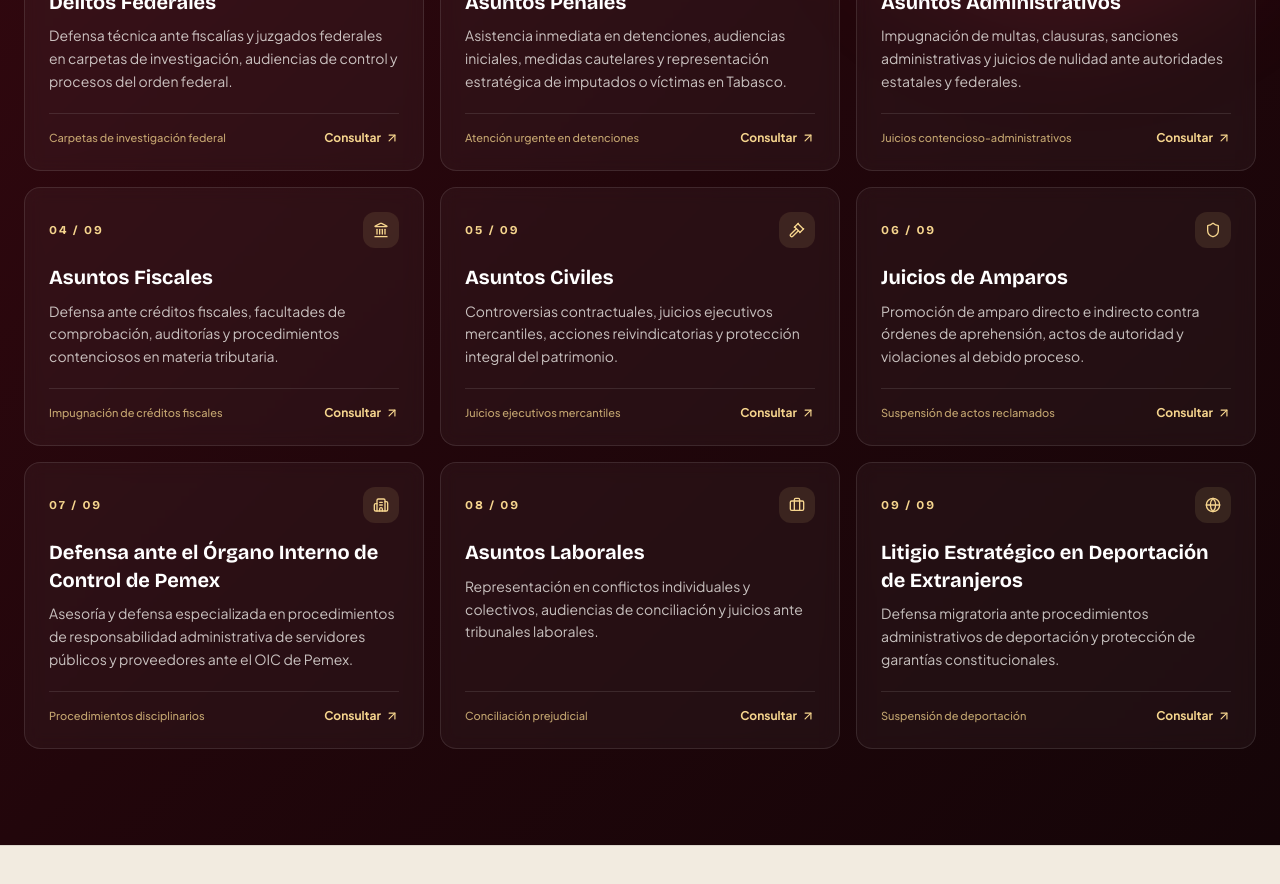
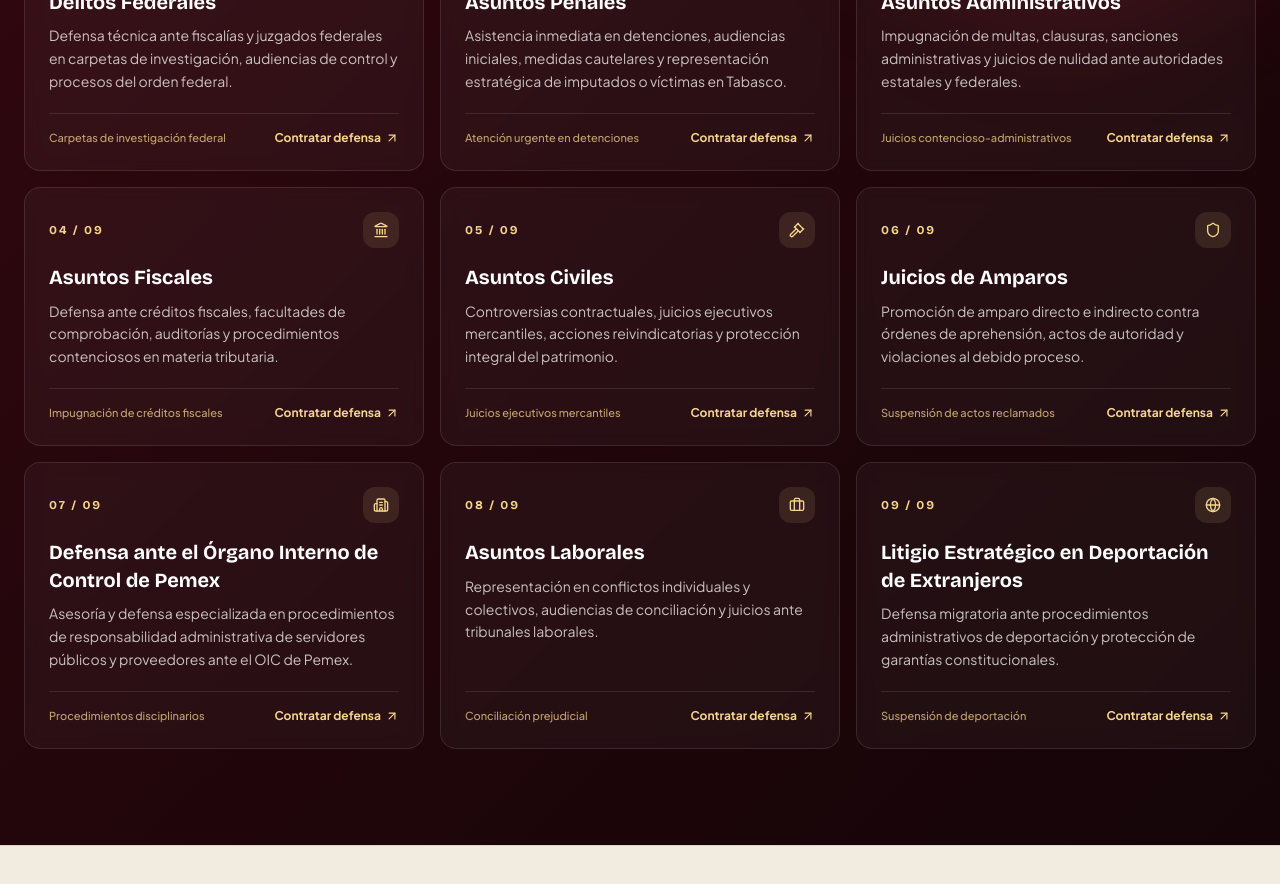
Before and after one commit to ronaldoleon214-lang/bufetedeabogados, a React (Vite) app: page / in a window 1280 px wide. Shown: the part 2780-3664 px from the top of the page. Built offline with nearby package versions, Linux system fonts and the light colour scheme.

Commit message:
Update PracticeSection card CTA to Contratar defensa

```diff
--- a/src/components/PracticeSection.jsx
+++ b/src/components/PracticeSection.jsx
@@ -130,7 +130,7 @@ export default function PracticeSection() {
                       rel="noopener noreferrer"
                       className="inline-flex items-center gap-1 text-xs font-bold text-[#F6D58E] transition group-hover:translate-x-0.5"
                     >
-                      <span>Consultar</span>
+                      <span>Contratar defensa</span>
                       <ArrowUpRight className="h-3.5 w-3.5" />
                     </a>
                   </div>
```
